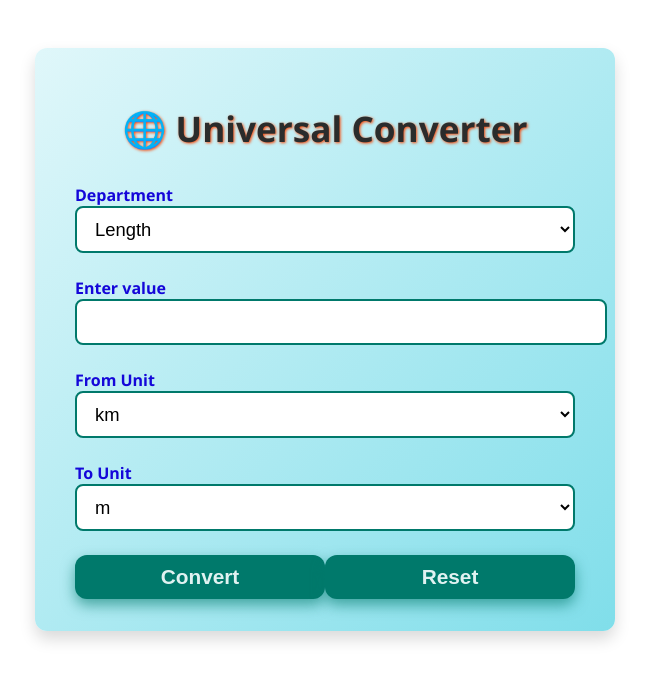
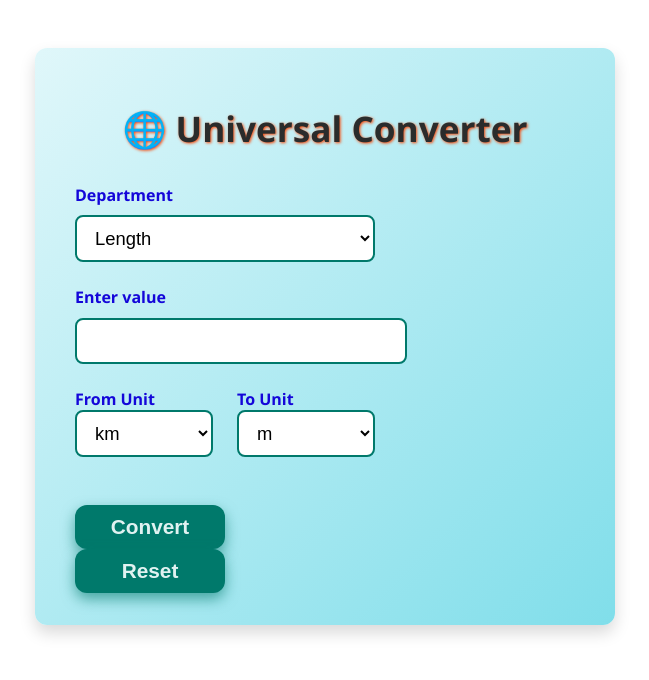
Before and after one commit to hagerSe/universal-Conversion, a Next.js app: page / in a window 1280 px wide. Shown: the top 680 px of the page, without its empty margins (315-964 px from the left). Built offline with nearby package versions, Linux system fonts and the light colour scheme.

Commit message:
Remove Chart.js chart per user preference

```diff
--- a/app/page.module.css
+++ b/app/page.module.css
@@ -30,7 +30,6 @@
   color: #1406d9;
 }
 
-
 .select,
 .input {
   width: 100%; /* input fills container width */
@@ -43,7 +42,6 @@
   transition: border-color 0.3s ease;
   background-color: white;
 }
-
 
 .select:hover,
 .input:hover,
--- a/app/page.tsx
+++ b/app/page.tsx
@@ -10,7 +10,6 @@ interface Department {
   units: Record<string, number> | readonly string[];
 }
 
-// Explicitly define DepartmentKey to avoid circular reference
 type DepartmentKey =
   | "Length"
   | "Mass"
@@ -72,7 +71,6 @@ numbers.map((v: number) => {
   return v * 2;
 });
 
-// Type guard to check if units is an array
 const isUnitArray = (units: Department['units']): units is readonly string[] => {
   return Array.isArray(units);
 };
@@ -86,7 +84,7 @@ const convertTemp = (v: number, f: string, t: string) => {
 
 export default function Page() {
   const [dept, setDept] = useState<DepartmentKey>("Length");
-  const initUnits = isUnitArray(departments.Length.units) ? [...departments.Length.units] : Object.keys(departments.Length.units);
+  const initUnits = isUnitArray(departments.Length.units) ? [...departments.Length.units] : Object.keys(departments.Length.units || {});
   const [from, setFrom] = useState<string>(initUnits[0]);
   const [to, setTo] = useState<string>(initUnits[1] || initUnits[0]);
   const [input, setInput] = useState("");
@@ -95,20 +93,21 @@ export default function Page() {
   const [err, setErr] = useState("");
   const [history, setHistory] = useState<Conversion[]>([]);
 
-  // Fix: Use type guard to safely handle units union type
   const unitKeys = isUnitArray(departments[dept].units)
     ? [...departments[dept].units]
-    : Object.keys(departments[dept].units);
+    : Object.keys(departments[dept].units || {});
+  console.log("unitKeys:", unitKeys);
 
   const resetUnits = (d: DepartmentKey) => {
     const keys = isUnitArray(departments[d].units)
       ? [...departments[d].units]
-      : Object.keys(departments[d].units);
+      : Object.keys(departments[d].units || {});
     setFrom(keys[0]);
     setTo(keys[1] || keys[0]);
   };
 
   const handleConvert = () => {
+    console.log("Converting:", { from, to, input });
     if (from === to) {
       setErr("❌ 'From' and 'To' units must be different.");
       setResult(null);
@@ -151,12 +150,14 @@ export default function Page() {
     setResult(resultStr);
     setStepTxt(steps);
     setHistory([...history, { input: num, from, to, result: resultStr, department: dept }]);
+    console.log("History updated:", history);
   };
 
   return (
     <div className={styles.container}>
       <h1 className={styles.title}>🌐 Universal Converter</h1>
 
+      <div className={styles.formColumn}>
         <label className={styles.label}>Department</label>
         <select
           className={styles.select}
@@ -178,19 +179,24 @@ export default function Page() {
         <label className={styles.label}>Enter value</label>
         <input className={styles.input} value={input} onChange={(e) => setInput(e.target.value)} />
 
+        <div className={styles.flexRow}>
+          <div>
             <label className={styles.label}>From Unit</label>
             <select className={styles.select} value={from} onChange={(e) => setFrom(e.target.value)}>
               {unitKeys.map((u) => (
                 <option key={u}>{u}</option>
               ))}
             </select>
-
+          </div>
+          <div>
             <label className={styles.label}>To Unit</label>
             <select className={styles.select} value={to} onChange={(e) => setTo(e.target.value)}>
               {unitKeys.map((u) => (
                 <option key={u}>{u}</option>
               ))}
             </select>
+          </div>
+        </div>
 
         <button className={styles.button} onClick={handleConvert}>
           Convert
@@ -210,6 +216,7 @@ export default function Page() {
         >
           Reset
         </button>
+      </div>
 
       {err && <p className={styles.error}>{err}</p>}
       {result && (
@@ -217,10 +224,7 @@ export default function Page() {
           Result: <strong>{result}</strong>
         </p>
       )}
-      {stepTxt && (
-        <div className={styles.steps} dangerouslySetInnerHTML={{ __html: stepTxt.replace(/\*\*(.*?)\*\*/g, "<b>$1</b>") }} />
-      )}
-
+      {stepTxt && <div className={styles.steps} dangerouslySetInnerHTML={{ __html: stepTxt.replace(/\*\*(.*?)\*\*/g, "<b>$1</b>") }} />}
       {history.length > 0 && (
         <div className={styles.history}>
           <h2 className={styles.historyTitle}>Conversion History</h2>
--- a/package.json
+++ b/package.json
@@ -10,8 +10,10 @@
   },
   "dependencies": {
     "axios": "^1.10.0",
+    "chart.js": "^4.5.0",
     "next": "15.4.1",
     "react": "19.1.0",
+    "react-chartjs-2": "^5.3.0",
     "react-dom": "19.1.0"
   },
   "devDependencies": {
```
Also changed, not shown: 1 other file (tests, documents, lock files or other folders). Lines whose indentation alone changed are shown as unchanged.
